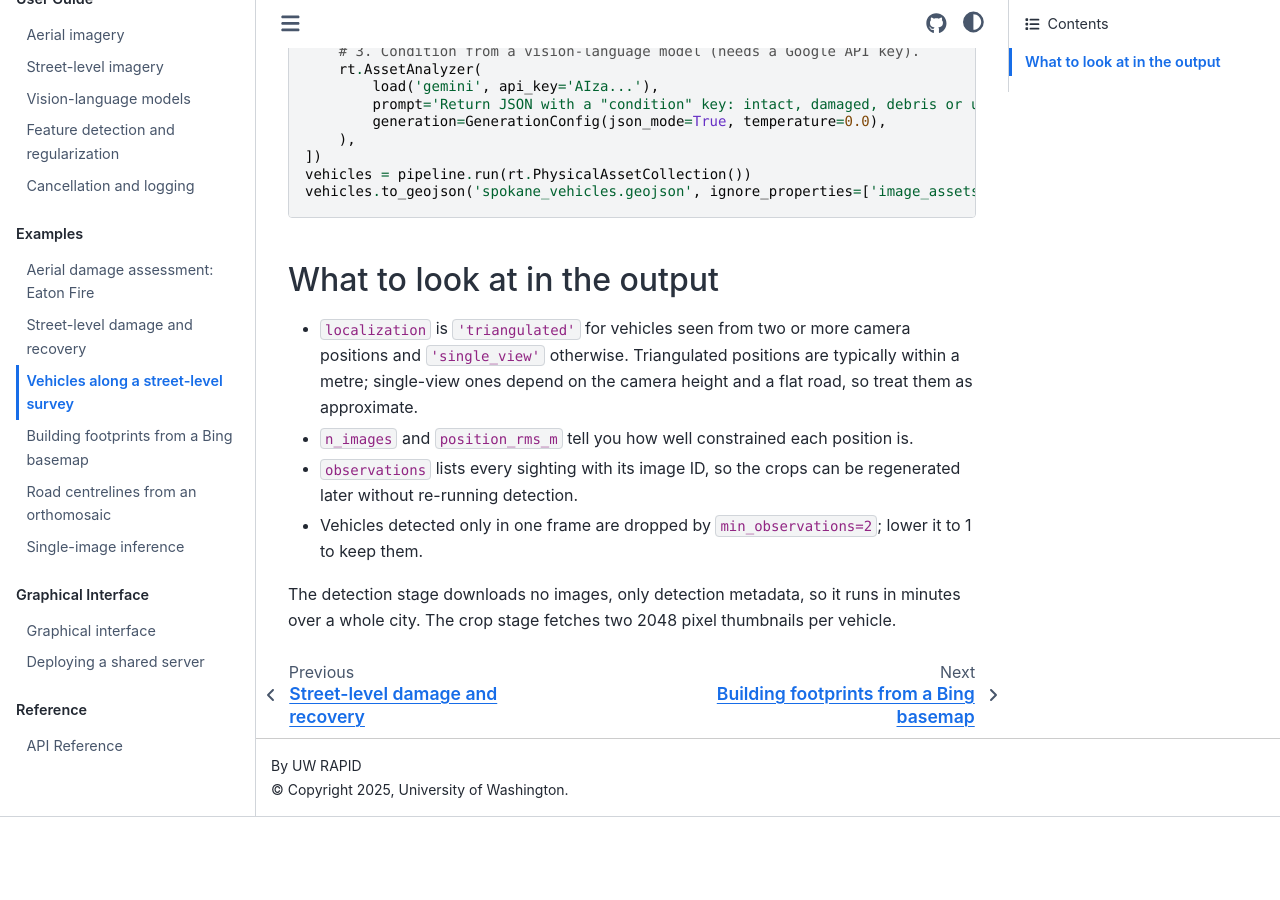
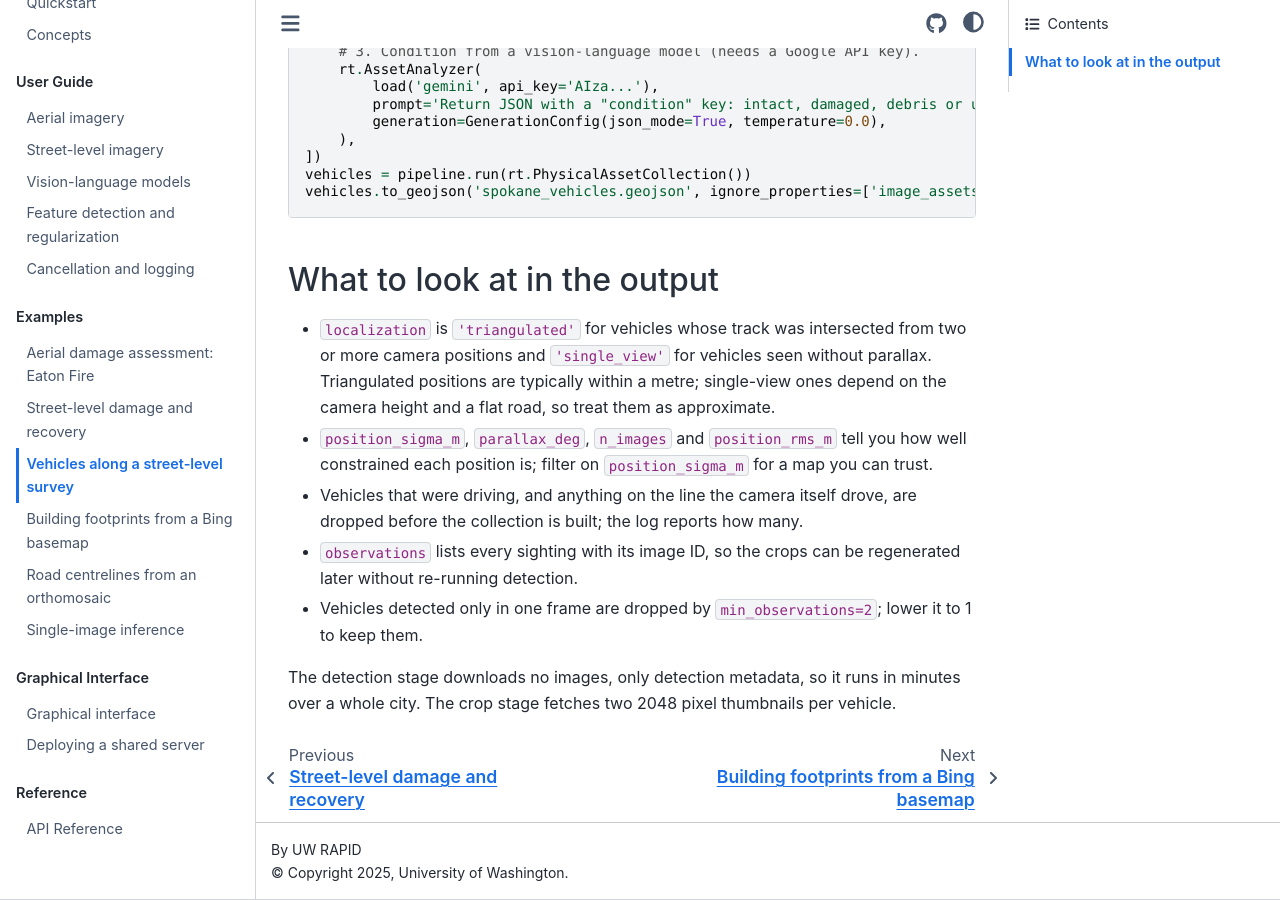
Before and after one commit to RAPID-Facility/rAPIdtools, a Sphinx documentation site: the page built from docs/source/examples/vehicle_detection_from_street.rst, in a window 1280 px wide and 900 px high, scrolled down 752 px. Built offline with Sphinx 7.4.7 and the Sphinx Book theme 1.1.4, drawn with Linux system fonts in a browser that asks for light colours; before the commit the page ends 1569 px from its top, so only the background shows below that.

Commit message:
bc - Updating the street vehicle example for the tracking-based localisation

```diff
--- a/docs/source/examples/vehicle_detection_from_street.rst
+++ b/docs/source/examples/vehicle_detection_from_street.rst
@@ -49,12 +49,17 @@ Source: ``examples/vehicle_detection_from_street.py``.
 What to look at in the output
 -----------------------------
 
-- ``localization`` is ``'triangulated'`` for vehicles seen from two or more
-  camera positions and ``'single_view'`` otherwise. Triangulated positions
-  are typically within a metre; single-view ones depend on the camera height
-  and a flat road, so treat them as approximate.
-- ``n_images`` and ``position_rms_m`` tell you how well constrained each
-  position is.
+- ``localization`` is ``'triangulated'`` for vehicles whose track was
+  intersected from two or more camera positions and ``'single_view'`` for
+  vehicles seen without parallax. Triangulated positions are typically
+  within a metre; single-view ones depend on the camera height and a flat
+  road, so treat them as approximate.
+- ``position_sigma_m``, ``parallax_deg``, ``n_images`` and
+  ``position_rms_m`` tell you how well constrained each position is; filter
+  on ``position_sigma_m`` for a map you can trust.
+- Vehicles that were driving, and anything on the line the camera itself
+  drove, are dropped before the collection is built; the log reports how
+  many.
 - ``observations`` lists every sighting with its image ID, so the crops can be
   regenerated later without re-running detection.
 - Vehicles detected only in one frame are dropped by ``min_observations=2``;
```
Also changed, not shown: 1 other file.
